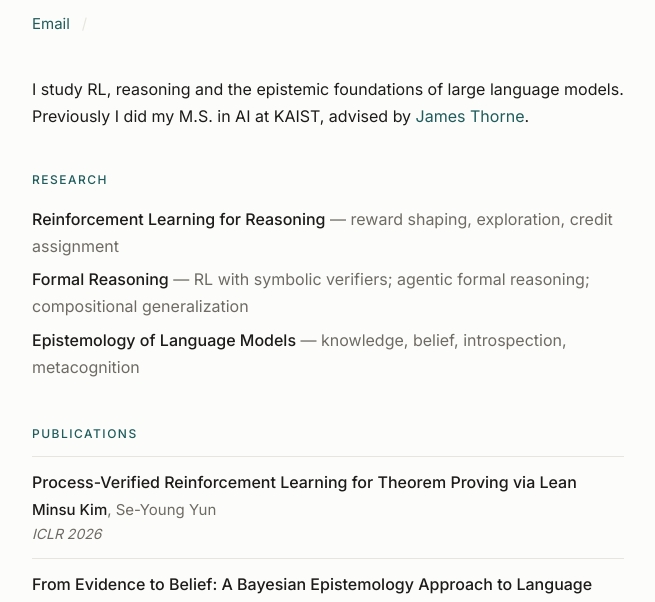
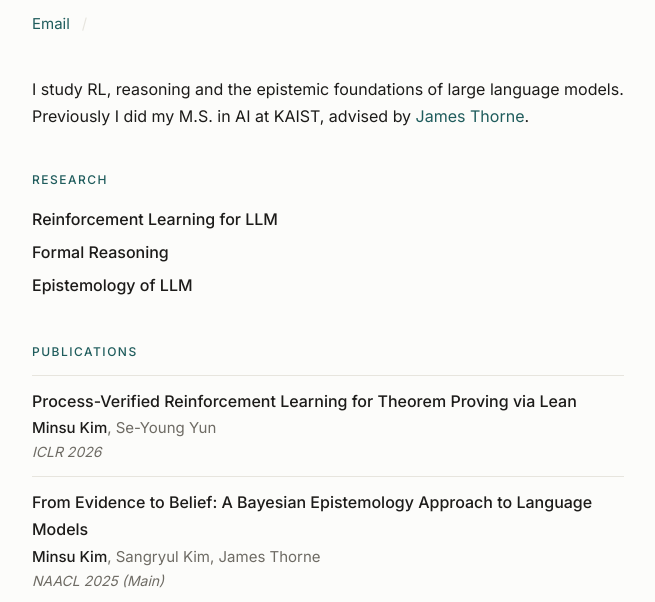
Before and after one commit to MS0117/MS0117.github.io, a plain HTML site: page index.html in a window 1280 px wide. Shown: the part 177-779 px from the top of the page, without its empty margins (312-967 px from the left). Drawn offline with Linux system fonts and the light colour scheme.

Commit message:
Update index.html

```diff
--- a/index.html
+++ b/index.html
@@ -94,9 +94,9 @@
   <div class="block">
     <div class="label">Research</div>
     <ul class="areas">
-      <li><b>Reinforcement Learning for Reasoning</b> <span>&mdash; reward shaping, exploration, credit assignment</span></li>
-      <li><b>Formal Reasoning</b> <span>&mdash; RL with symbolic verifiers; agentic formal reasoning; compositional generalization</span></li>
-      <li><b>Epistemology of Language Models</b> <span>&mdash; knowledge, belief, introspection, metacognition</span></li>
+      <li><b>Reinforcement Learning for LLM</b></li>
+      <li><b>Formal Reasoning</b></li>
+      <li><b>Epistemology of LLM</b></li>
     </ul>
   </div>
 
```
